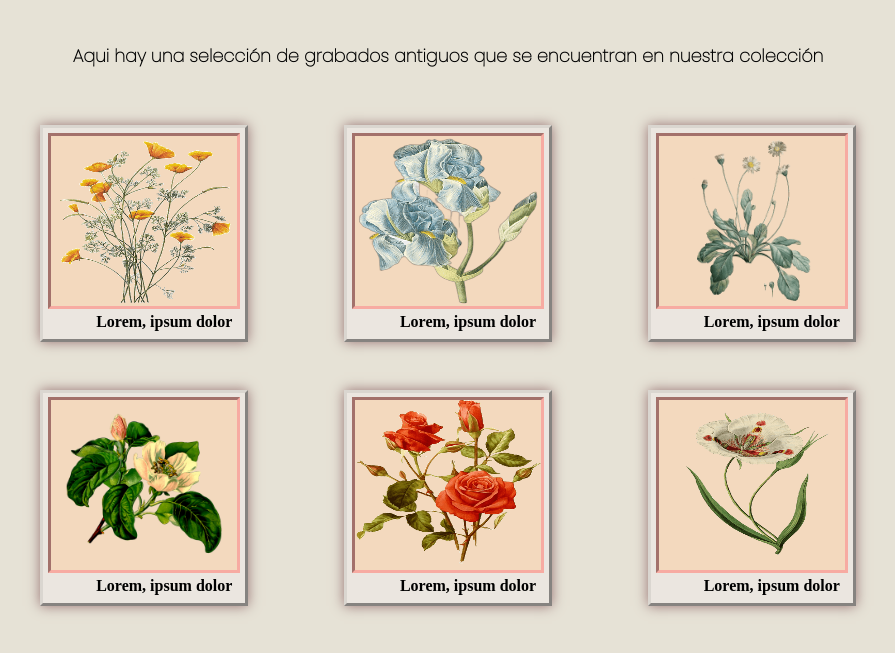
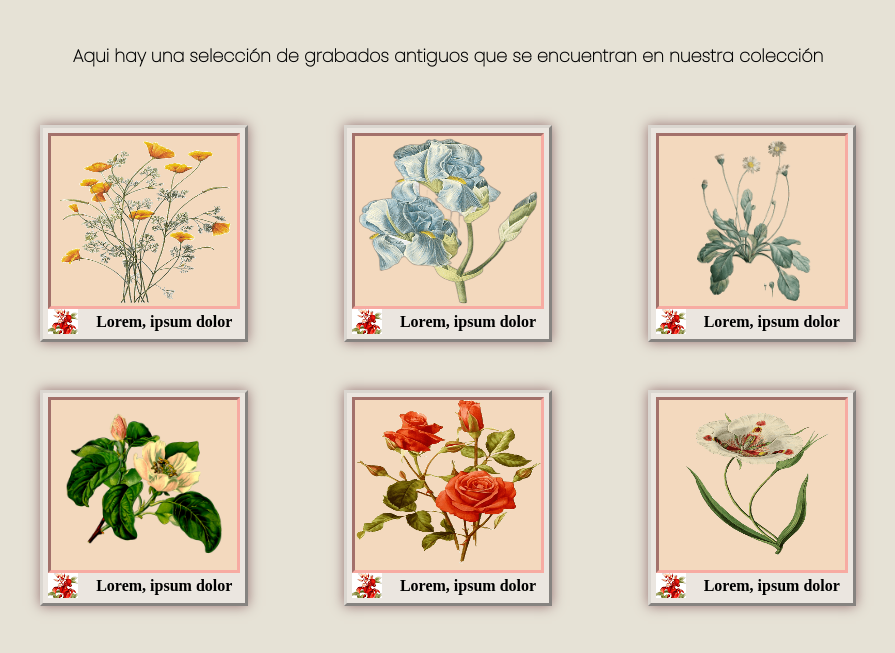
Before and after one commit to MAC983/Botanique, a plain HTML site: page index.html in a window 1280 px wide. Shown: the part 133-786 px from the top of the page, without its empty margins (192-1087 px from the left). Drawn offline with Linux system fonts and the light colour scheme; the site is published under a folder, as on GitHub Pages, so addresses that start at the root find nothing; a web font is replaced by a local one.

Commit message:
se vuelve a cargar img figcaption

```diff
--- a/css/style.css
+++ b/css/style.css
@@ -52,7 +52,7 @@ span {
 }
 
 figcaption {
-    background-image: url("/img/ceibo-favicon.png");
+    background-image: url("../img/ceibo-favicon.png");
     background-repeat: no-repeat;
 
 }
```
